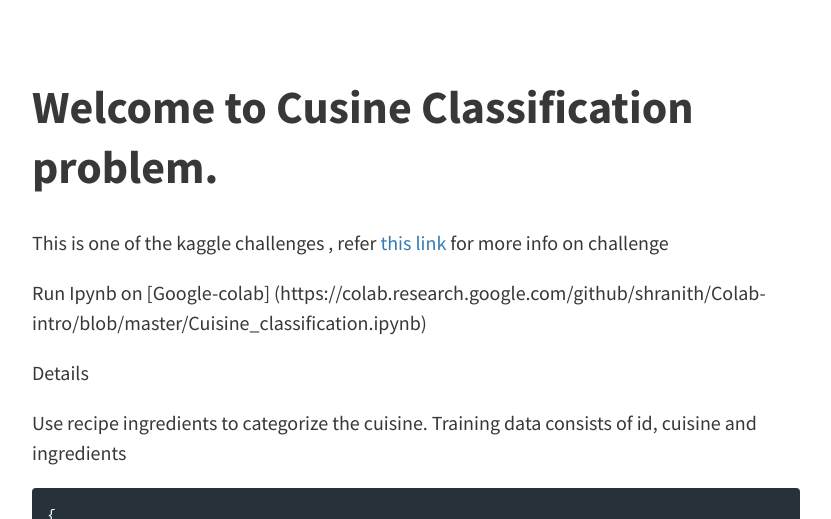
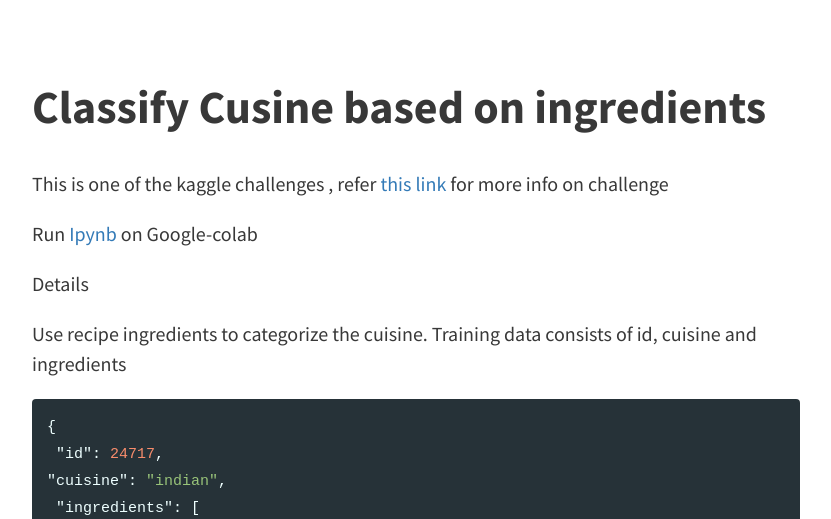
Before and after one commit to shranith/shranith.github.io, a Jekyll site: the page built from _posts/2018-10-28-cusine-classification.md, in a window 1280 px wide and 900 px high, cut to the strip 381-900 px from the top of the window. Shown: the whole strip, without its empty margins (224-1055 px from the left). Built offline with Jekyll 4.4.1, drawn with Linux system fonts in a browser that asks for light colours; comment, search, counter and statistics services are not loaded.

Commit message:
Fix hyperlinks

```diff
--- a/_posts/2018-10-28-cusine-classification.md
+++ b/_posts/2018-10-28-cusine-classification.md
@@ -4,14 +4,13 @@ title: Cusine Classification
 feature-img: "assets/img/quantization/cover.png"
 tags: [Google-colab, kaggle]
 ---
-# Welcome to Cusine Classification problem.
+# Classify Cusine based on ingredients
 
 This is one of the kaggle
 challenges , refer  [this link](https://www.kaggle.com/c/whats-cooking/data) for
 more info on challenge
 
-Run Ipynb on [Google-colab] (https://colab.research.google.com/github/shranith/Colab-
-intro/blob/master/Cuisine_classification.ipynb)
+Run [Ipynb](https://colab.research.google.com/github/shranith/Colabintro/blob/master/Cuisine_classification.ipynb) on Google-colab
 
 Details
 
```
